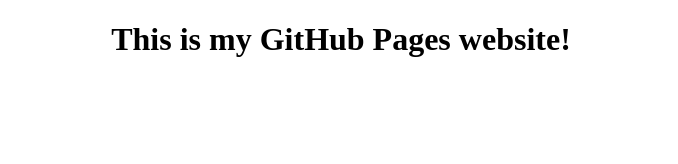
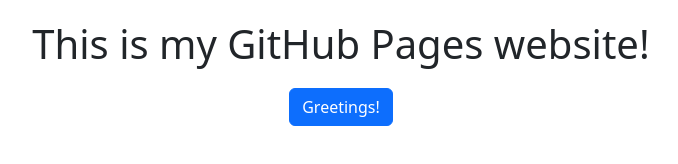
Before and after one commit to monokaisekai/monokaisekai.github.io, a plain HTML site: page index.html in a window 1280 px wide. Shown: the whole page, without its empty margins (299-977 px from the left). Drawn offline with nearby package versions, Linux system fonts and the light colour scheme.

Commit message:
add event listener to button

```diff
--- a/index.html
+++ b/index.html
@@ -2,9 +2,13 @@
 <html lang="en">
     <head>
         <title>My Site!</title>
+        <link href="https://cdn.jsdelivr.net/npm/bootstrap@5.3.2/dist/css/bootstrap.min.css" rel="stylesheet" integrity="sha384-T3c6CoIi6uLrA9TneNEoa7RxnatzjcDSCmG1MXxSR1GAsXEV/Dwwykc2MPK8M2HN" crossorigin="anonymous">
         <link rel="stylesheet" href="styles.css">
     </head>
     <body>
         <h1>This is my GitHub Pages website!</h1>
+        <div class="container">
+            <button type="button" class="btn btn-primary">Greetings!</button>
+        </div>
     </body>
 </html>
--- a/styles.css
+++ b/styles.css
@@ -1,4 +1,16 @@
+* {
+    box-sizing: border-box;
+}
+
+body {
+    text-align: center;
+    margin-top: 20px;
+}
+
 h1 {
     text-align: center;
-    box-sizing: border-box;
 }
+
+.container {
+    margin-top: 20px;
+}
```
Also changed, not shown: index.js (+11 -0 lines).
